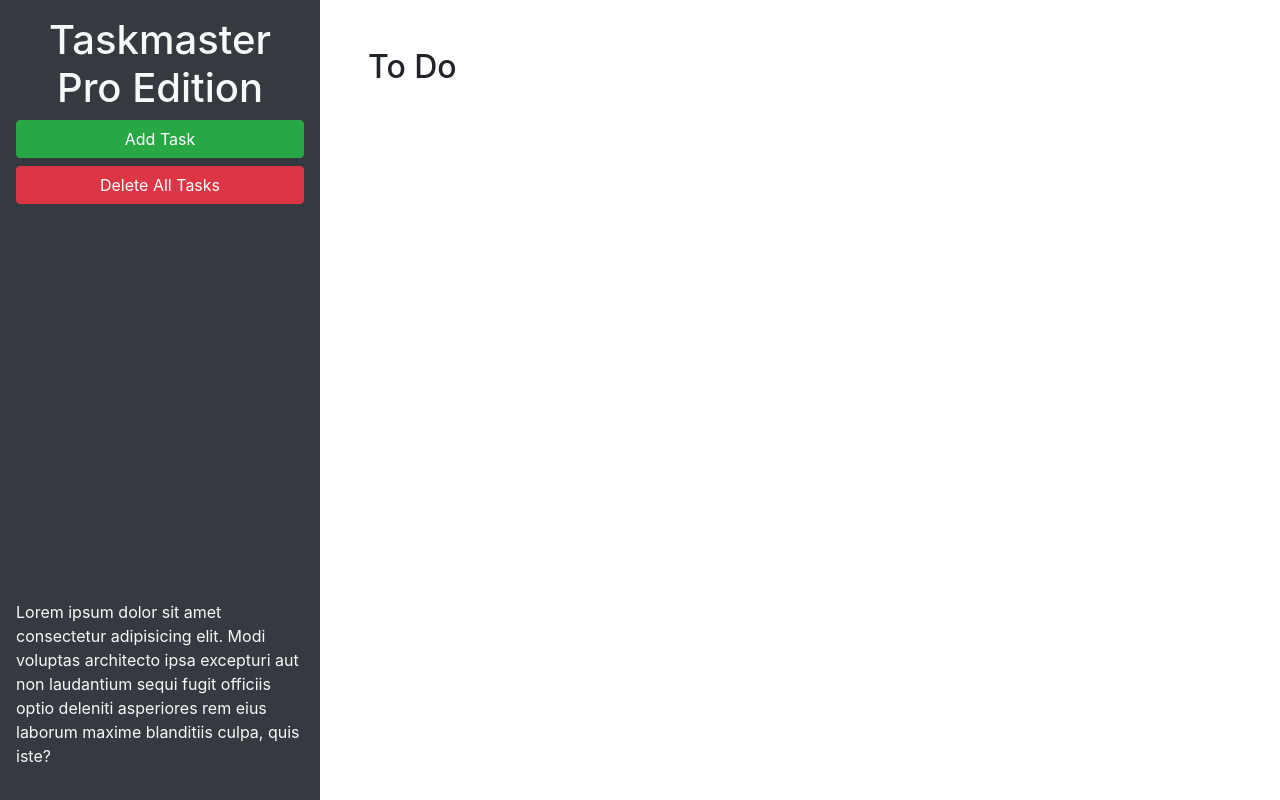
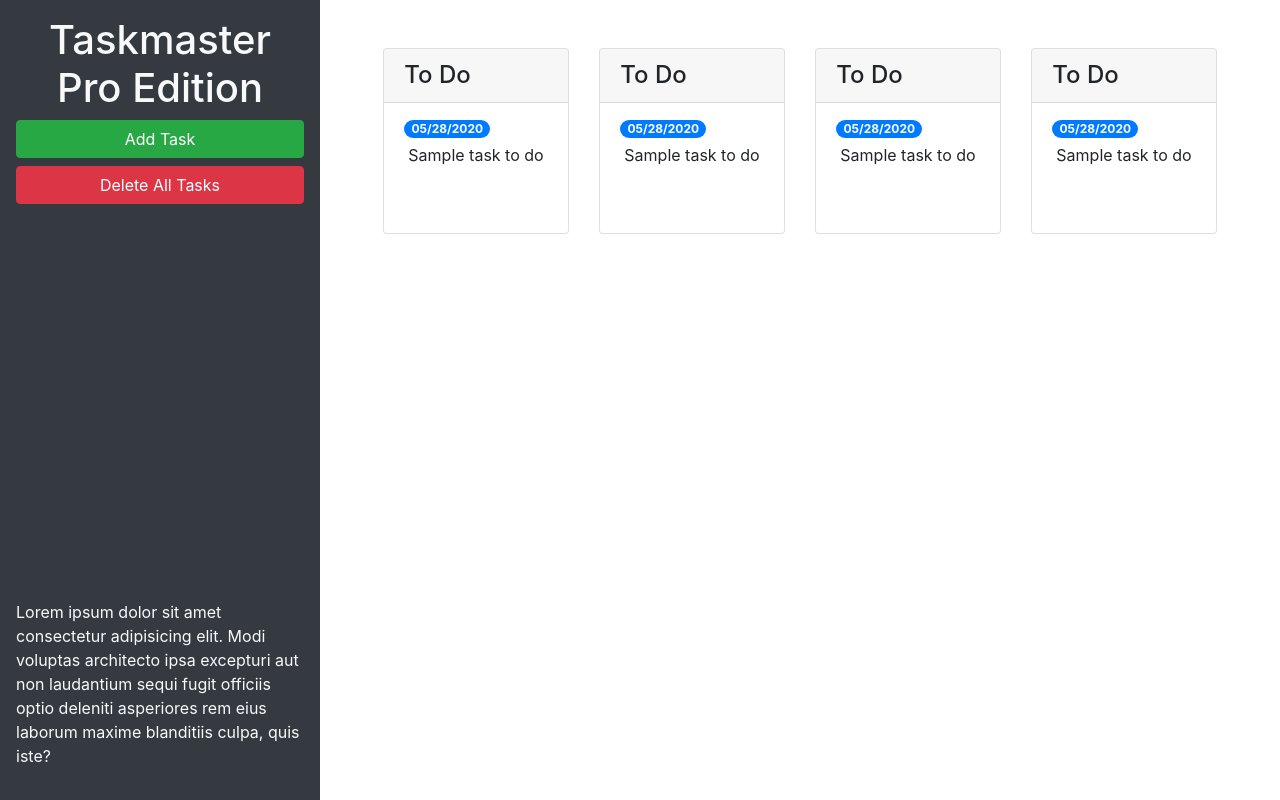
Before and after one commit to MenderesKoc/taskmaster-pro, a plain HTML site: page index.html in a window 1280 px wide. Drawn offline with nearby package versions, Linux system fonts and the light colour scheme.

Commit message:
added todo list

```diff
--- a/index.html
+++ b/index.html
@@ -23,11 +23,67 @@
         laudantium sequi fugit officiis optio deleniti asperiores rem eius laborum maxime blanditiis culpa, quis iste?
       </p>
     </header>
+
     <main class="col-12 col-lg-9">
-      <div class="m-5">
-        <h2>To Do</h2>
-        <ul id="list-toDo" class="list-group"> </ul>
+
+      <div class="m-5 row justify-content-around">
+        <!-- todo start -->
+        <div class="card">
+          <h4 class="card-header">
+            To Do
+          </h4>
+          <ul id="list-toDo" class="list-group list-group-flush">
+            <li class="list-group-item">
+              <span class="badge badge-primary badge-pill">05/28/2020</span>
+              <p class="m-1">Sample task to do</p>
+            </li>
+          </ul>
+        </div>
+        <!-- todo end -->
+
+        <!-- in progress start -->
+        <div class="card">
+          <h4 class="card-header">
+            To Do
+          </h4>
+          <ul id="list-toDo" class="list-group list-group-flush">
+            <li class="list-group-item">
+              <span class="badge badge-primary badge-pill">05/28/2020</span>
+              <p class="m-1">Sample task to do</p>
+            </li>
+          </ul>
+        </div>
+        <!-- in progress end -->
+
+        <!-- in review start -->
+        <div class="card">
+          <h4 class="card-header">
+            To Do
+          </h4>
+          <ul id="list-toDo" class="list-group list-group-flush">
+            <li class="list-group-item">
+              <span class="badge badge-primary badge-pill">05/28/2020</span>
+              <p class="m-1">Sample task to do</p>
+            </li>
+          </ul>
+        </div>
+        <!-- in review end -->
+
+        <!-- done start -->
+        <div class="card">
+          <h4 class="card-header">
+            To Do
+          </h4>
+          <ul id="list-toDo" class="list-group list-group-flush">
+            <li class="list-group-item">
+              <span class="badge badge-primary badge-pill">05/28/2020</span>
+              <p class="m-1">Sample task to do</p>
+            </li>
+          </ul>
+        </div>
+        <!-- done end -->
       </div>
+
     </main>
   </div>
 
@@ -46,11 +102,11 @@
           <form>
             <div class="form-group">
               <label for="modalTaskDescription">Task description</label>
-              <textarea id="modalTaskDescription" rows="3"></textarea>
+              <textarea id="modalTaskDescription" rows="3" class="form-control"></textarea>
             </div>
             <div class="form-group">
               <label for="modalDueDate">Due date</label>
-              <input type="text" id="modalDueDate" placeholder="mm/dd/yyyy" autocomplete="off" />
+              <input type="text" class="form-control" id="modalDueDate" placeholder="mm/dd/yyyy" autocomplete="off" />
             </div>
           </form>
         </div>
```
